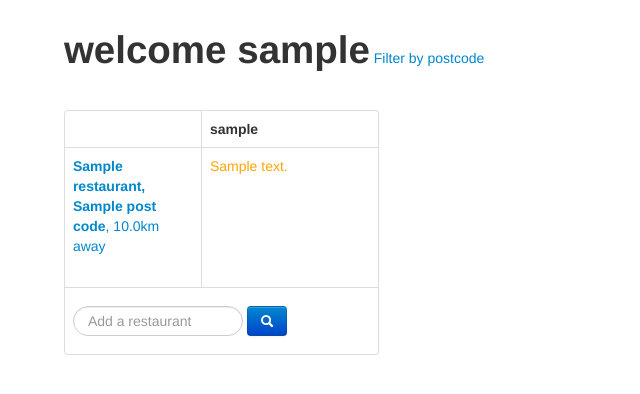
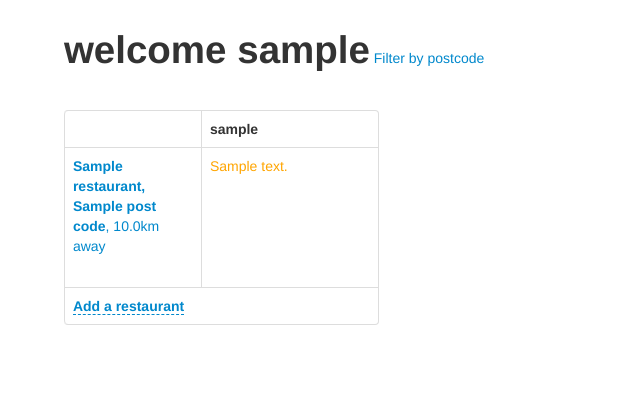
Before and after one commit to mjgallo/grid, a Django app: template grid/templates/grid/details.html in a window 1280 px wide. Shown: the top 394 px of the page, without its empty margins (0-640 px from the left). Run offline with Django 3.2, Linux system fonts and the light colour scheme; tables that the repository leaves empty hold one stand-in row (values such as "Sample post"); the template is opened without the code that fills it: values that come from a table or form of the project are taken from there, most other values are stand-ins (such as "Sample title", 1, 10 or a date in 2020); parts of the project's set-up code (start-up, migrations or seed data) failed here and were passed over; some libraries are stand-ins or nearby versions.

Commit message:
fixed old 3-way restaurant search bar

```diff
--- a/grid/templates/grid/details.html
+++ b/grid/templates/grid/details.html
@@ -106,12 +106,8 @@ Filter by postcode
 	<tr id="searchrow">
 		<td id="searchbox" colspan={{ all_users|length|add:"1" }} >
 
-<!--<a href="#" id="restaurant" data-type="address" data-pk="1" data-original-title="Please, fill address" class="search" style="display: inline;" data-url="/grid/add_restaurant/"><b>Add a restaurant</b></a>
--->
-<form class="form-search" style="margin-top:10px;margin-bottom:10px">
-  <input type="text" placeholder="Add a restaurant" class="input-medium search-query">
-  <button type="submit" class="btn btn-primary"><i class="icon-search icon-white"></i></button>
-</form>
+<a href="#" id="restaurant" data-type="address" data-pk="1" data-original-title="Please, fill address" class="search" style="display: inline;" data-url="/grid/add_restaurant/"><b>Add a restaurant</b></a>
+
 		</td>
 
 	</tr>
```
Also changed, not shown: 3 other files.
